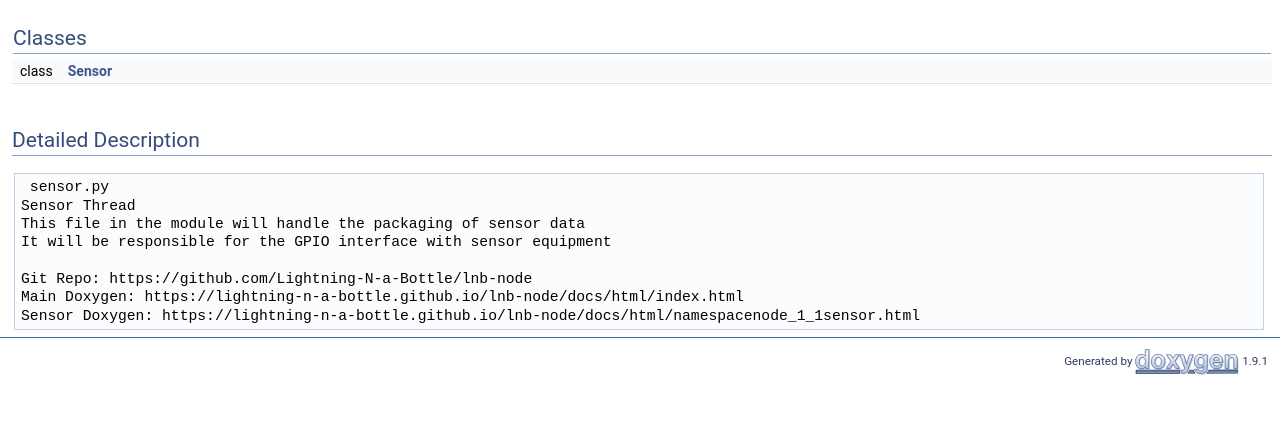
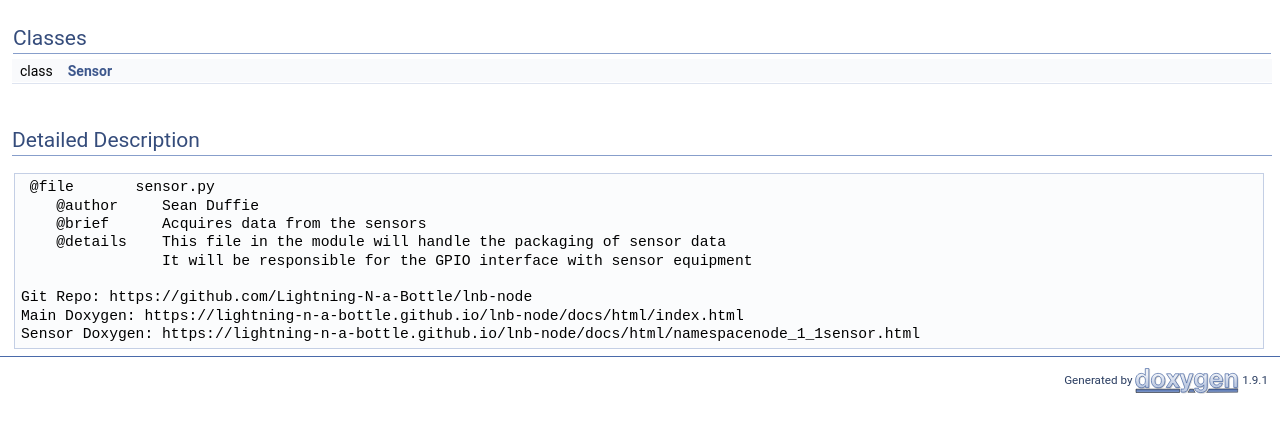
Before and after one commit to Lightning-N-a-Bottle/lnb-node, a website: page docs/html/namespacenode_1_1sensor.html in a window 1280 px wide. Shown: the part 287-720 px from the top of the page. Drawn offline with Linux system fonts and the light colour scheme.

Commit message:
Updated doxygen again

```diff
--- a/docs/html/namespacenode_1_1sensor.html
+++ b/docs/html/namespacenode_1_1sensor.html
@@ -81,10 +81,11 @@ Classes</h2></td></tr>
 <tr class="separator:"><td class="memSeparator" colspan="2">&#160;</td></tr>
 </table>
 <a name="details" id="details"></a><h2 class="groupheader">Detailed Description</h2>
-<div class="textblock"><pre class="fragment"> sensor.py
-Sensor Thread
-This file in the module will handle the packaging of sensor data
-It will be responsible for the GPIO interface with sensor equipment
+<div class="textblock"><pre class="fragment"> @file       sensor.py
+    @author     Sean Duffie
+    @brief      Acquires data from the sensors
+    @details    This file in the module will handle the packaging of sensor data
+                It will be responsible for the GPIO interface with sensor equipment
 
 Git Repo: https://github.com/Lightning-N-a-Bottle/lnb-node
 Main Doxygen: https://lightning-n-a-bottle.github.io/lnb-node/docs/html/index.html
```
Also changed, not shown: docs/html/namespacenode.html (+5 -1 lines), docs/html/namespacenode_1_1constants.html (+3 -2 lines), docs/html/namespacenode_1_1storage.html (+3 -2 lines).
